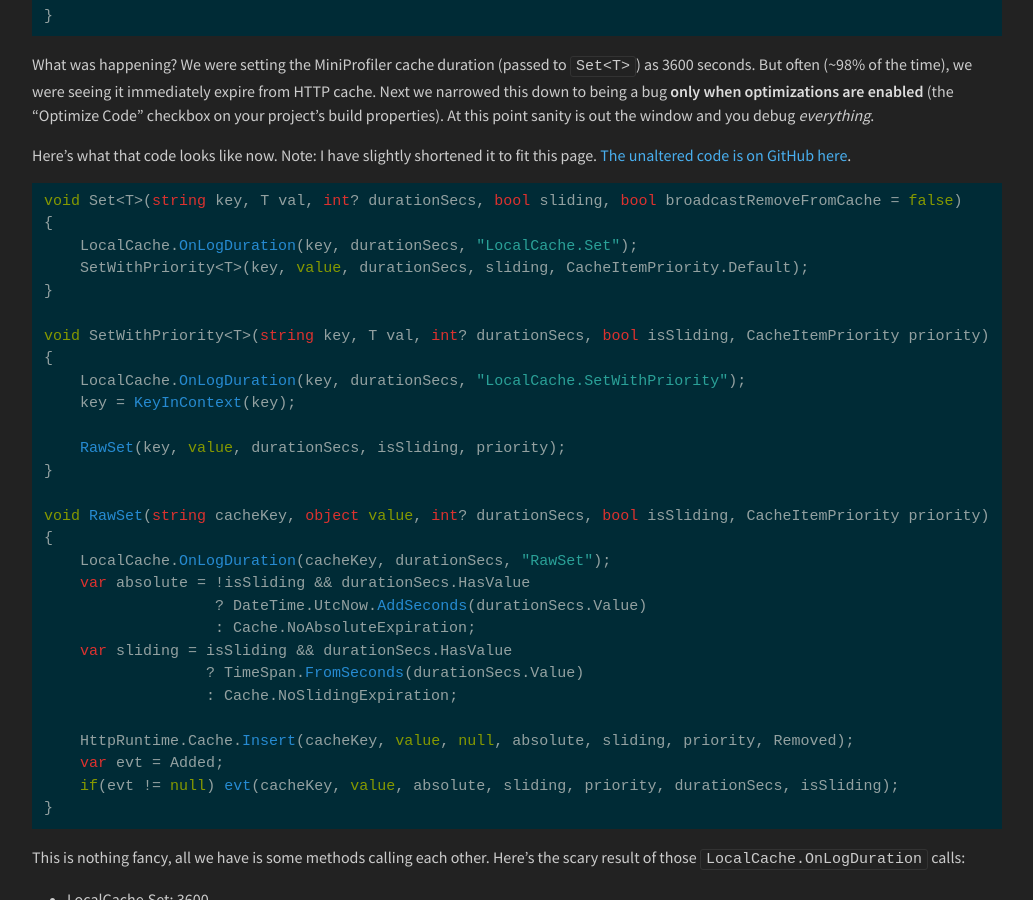
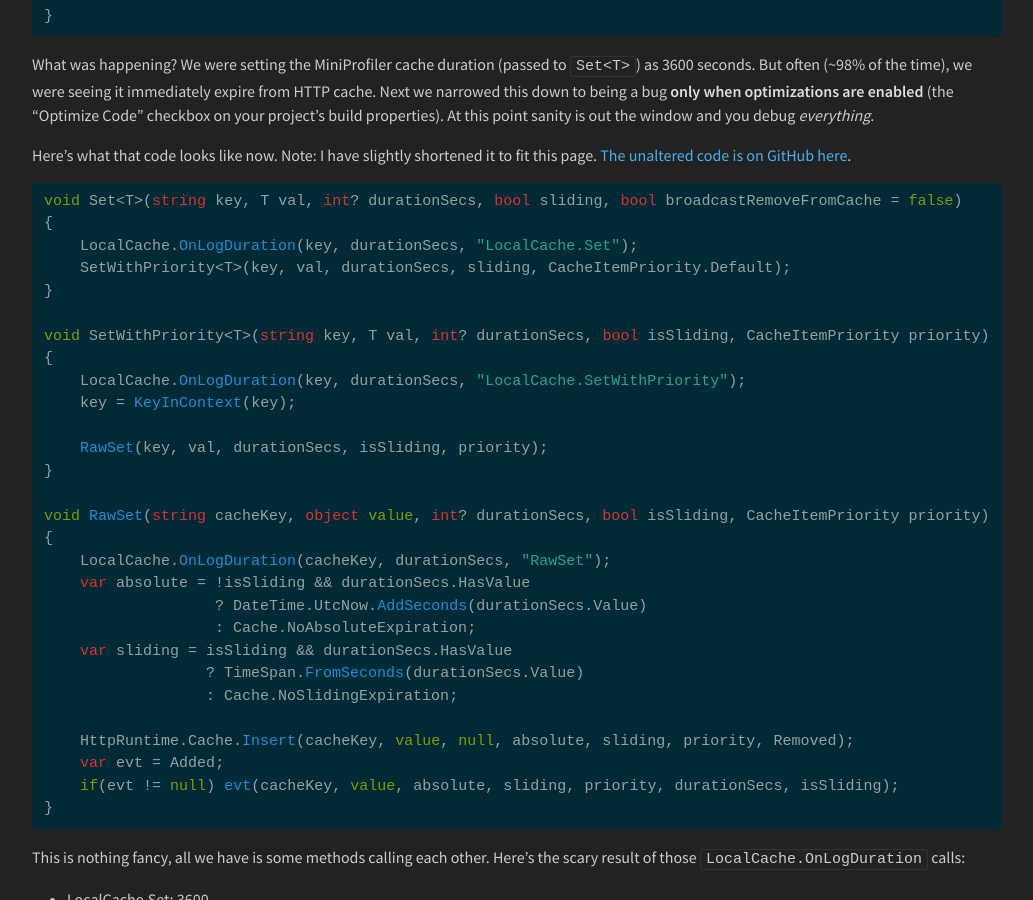
Before and after one commit to NickCraver/nickcraver.github.com, a Jekyll site: the page built from blog/_posts/2015-07-27-why-you-should-wait-on-dotnet-46.markdown, in a window 1280 px wide and 900 px high, scrolled down 1118 px. Shown: the whole window, without its empty margins (123-1156 px from the left). Built offline with Jekyll 4.4.1, drawn with Linux system fonts in a browser that asks for light colours; comment, search, counter and statistics services are not loaded.

Commit message:
Fix code shortening, thanks @jaredpar!
I missed these when abbreviating to fit the code in blog width.

```diff
--- a/blog/_posts/2015-07-27-why-you-should-wait-on-dotnet-46.markdown
+++ b/blog/_posts/2015-07-27-why-you-should-wait-on-dotnet-46.markdown
@@ -51,7 +51,7 @@ Here's what that code looks like now. Note: I have slightly shortened it to fit
 void Set<T>(string key, T val, int? durationSecs, bool sliding, bool broadcastRemoveFromCache = false)
 {
     LocalCache.OnLogDuration(key, durationSecs, "LocalCache.Set");
-    SetWithPriority<T>(key, value, durationSecs, sliding, CacheItemPriority.Default);
+    SetWithPriority<T>(key, val, durationSecs, sliding, CacheItemPriority.Default);
 }
 
 void SetWithPriority<T>(string key, T val, int? durationSecs, bool isSliding, CacheItemPriority priority)
@@ -59,7 +59,7 @@ void SetWithPriority<T>(string key, T val, int? durationSecs, bool isSliding, Ca
     LocalCache.OnLogDuration(key, durationSecs, "LocalCache.SetWithPriority");
     key = KeyInContext(key);
 
-    RawSet(key, value, durationSecs, isSliding, priority);
+    RawSet(key, val, durationSecs, isSliding, priority);
 }
 
 void RawSet(string cacheKey, object value, int? durationSecs, bool isSliding, CacheItemPriority priority)
```
